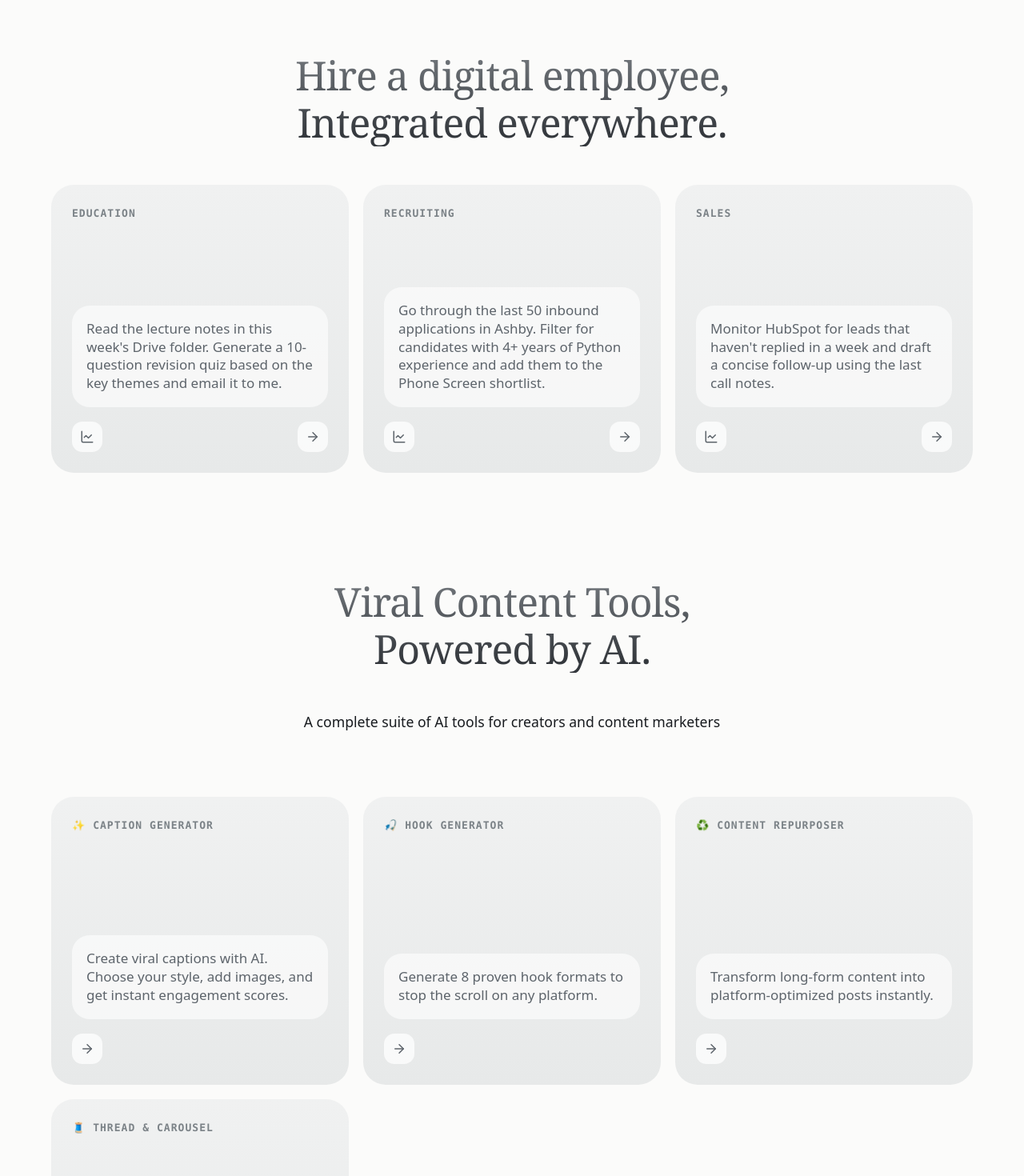
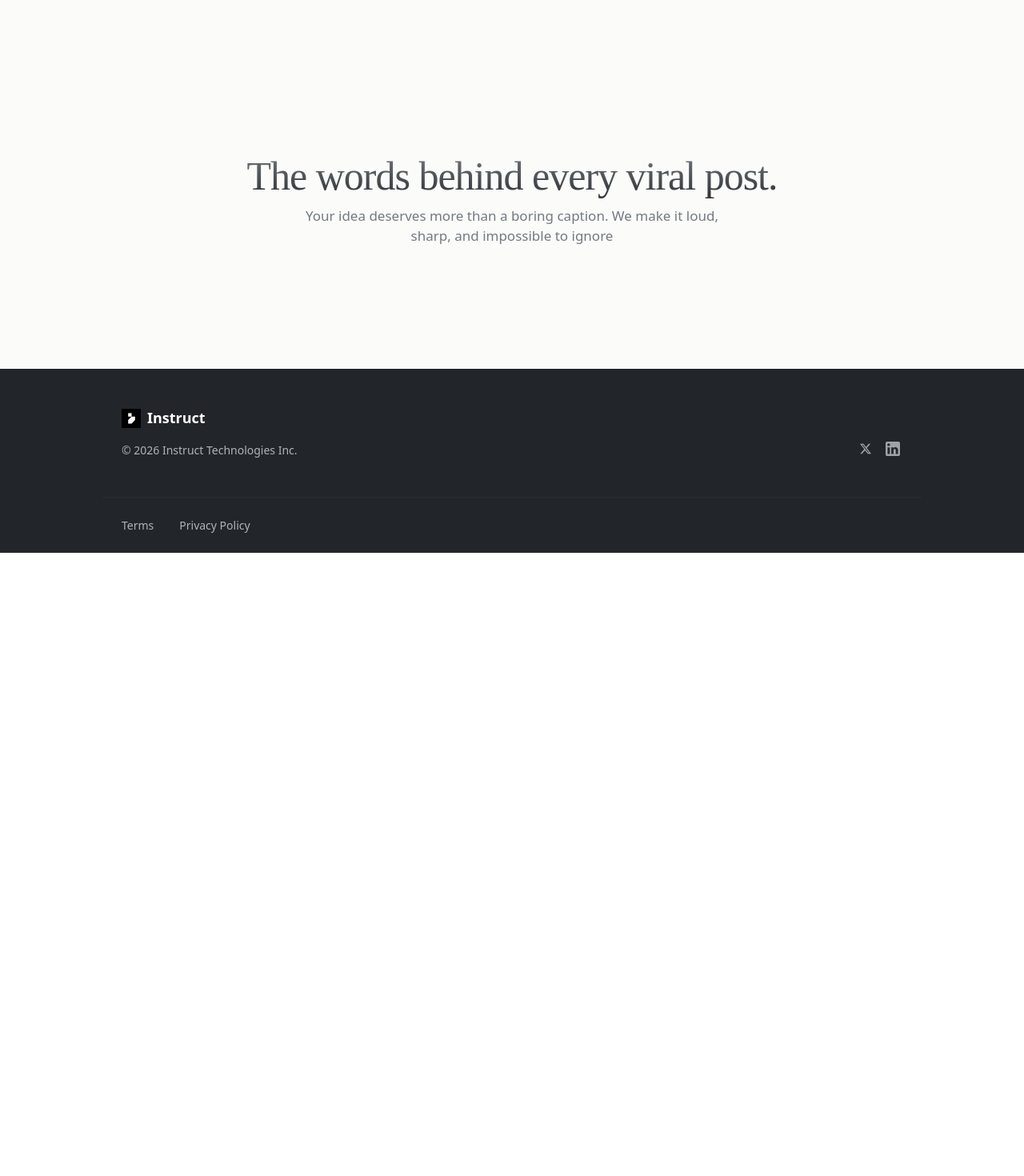
Before and after one commit to insanekrishnna/instruct_ai, a Next.js app: page / in a window 1280 px wide. Shown: the part 1280-2750 px from the top of the page at 80% size. After the commit the page ends 1971 px from the top, so only its background shows below. Built offline with nearby package versions, Linux system fonts and the light colour scheme.

Commit message:
landig page updated

```diff
--- a/src/app/globals.css
+++ b/src/app/globals.css
@@ -263,7 +263,7 @@ body {
   background: linear-gradient(180deg, #73787d 0%, #34383d 88%);
   background-clip: text;
   color: transparent;
-  font-family: Georgia, "Times New Roman", serif;
+  font-family: "ivypresto-headline", serif;
   font-size: 61px;
   font-weight: 400;
   line-height: 1.25;
@@ -485,7 +485,7 @@ body {
 .instruct-task-card span {
   margin-bottom: auto;
   color: #7b8287;
-  font-family: ui-monospace, SFMono-Regular, Menlo, monospace;
+  font-family: var(--font-satoshi);
   font-size: 13px;
   font-weight: 700;
   letter-spacing: .08em;
--- a/src/components/InstructHome.tsx
+++ b/src/components/InstructHome.tsx
@@ -105,22 +105,8 @@ function Hero() {
 function MeetSection() {
   return (
     <section id="meet" className="instruct-meet">
-      <h2>
-        <span>Hire a digital employee,</span>
-        <span>Integrated everywhere.</span>
-      </h2>
-      <div className="instruct-task-grid">
-        {taskCards.map((card) => (
-          <article key={card.label} className="instruct-task-card">
-            <span>{card.label}</span>
-            <p>{card.copy}</p>
-            <div>
-              <button aria-label="Add"><ChartLine size={18} /></button>
-              <button aria-label="Run"><ArrowRight size={18} /></button>
-            </div>
-          </article>
-        ))}
-      </div>
+
+
     </section>
   );
 }
@@ -128,65 +114,13 @@ function MeetSection() {
 function FinalCta() {
   return (
     <section className="instruct-cta">
-      <h2>Get started for free today.</h2>
-      <p>Sign up now and start automating your work in minutes with our free plan, or get in touch with our team to discuss your needs.</p>
-      <div>
-        <Link className="instruct-outline" href="https://cal.com/instruct">Talk to us</Link>
-        <Link className="instruct-dark" href="/auth/register">Sign up <ArrowRight size={16} /></Link>
-      </div>
+      <h2>The words behind every viral post.</h2>
+      <p>Your idea deserves more than a boring caption. We make it loud, sharp, and impossible to ignore</p>
+
     </section>
   );
 }
 
-function ViralToolsSection() {
-  const tools = [
-    {
-      name: "✨ Caption Generator",
-      desc: "Create viral captions with AI. Choose your style, add images, and get instant engagement scores.",
-      href: "/generate",
-    },
-    {
-      name: "🎣 Hook Generator",
-      desc: "Generate 8 proven hook formats to stop the scroll on any platform.",
-      href: "/hook",
-    },
-    {
-      name: "♻️ Content Repurposer",
-      desc: "Transform long-form content into platform-optimized posts instantly.",
-      href: "/repurpose",
-    },
-    {
-      name: "🧵 Thread & Carousel",
-      desc: "Create compelling Twitter threads or Instagram carousel scripts.",
-      href: "/thread",
-    },
-  ];
-
-  return (
-    <section id="tools" className="instruct-meet">
-      <h2>
-        <span>Viral Content Tools,</span>
-        <span>Powered by AI.</span>
-      </h2>
-      <p style={{ textAlign: "center", marginBottom: "2rem", color: "var(--text-secondary)", fontSize: "1.1rem" }}>
-        A complete suite of AI tools for creators and content marketers
-      </p>
-      <div className="instruct-task-grid">
-        {tools.map((tool) => (
-          <Link key={tool.href} href={tool.href}>
-            <article className="instruct-task-card" style={{ textDecoration: "none" }}>
-              <span>{tool.name}</span>
-              <p>{tool.desc}</p>
-              <div>
-                <button onClick={(e) => { e.preventDefault(); }} aria-label="Explore"><ArrowRight size={18} /></button>
-              </div>
-            </article>
-          </Link>
-        ))}
-      </div>
-    </section>
-  );
-}
 
 function Footer() {
   return (
@@ -216,7 +150,6 @@ export function InstructHome() {
       <main className="instruct-page">
         <Hero />
         <MeetSection />
-        <ViralToolsSection />
         <FinalCta />
       </main>
       <Footer />
```
